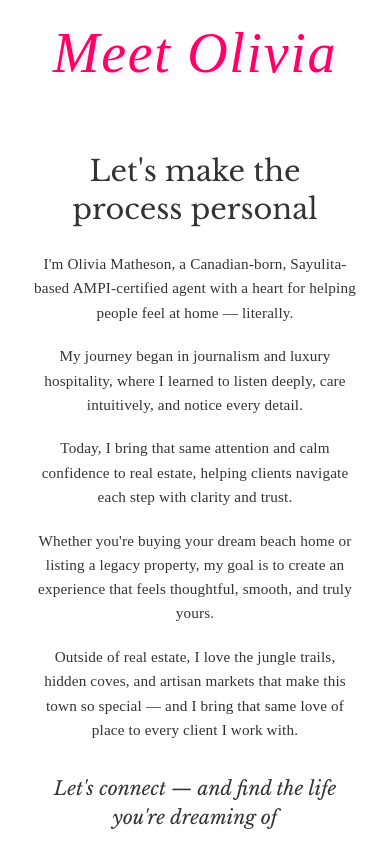
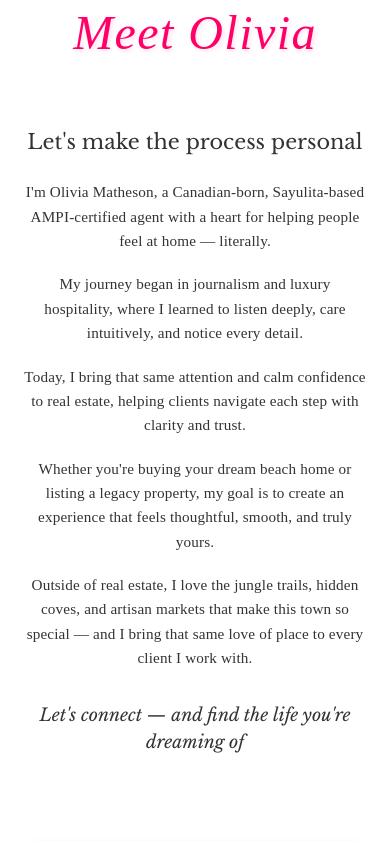
Before and after one commit to IndraRaiden/landing-page, a Nuxt app: page / in a window 390 px wide. Shown: the part 3720-4561 px from the top of the page. Built offline with nearby package versions, Linux system fonts and the light colour scheme.

Commit message:
finale 0.5

```diff
--- a/components/Hero.vue
+++ b/components/Hero.vue
@@ -1,5 +1,5 @@
 <template>
-  <section class="hero-section">
+  <section id="hero" class="hero-section">
 
     <!-- Hero Image -->
     <img
--- a/components/MeetMe.vue
+++ b/components/MeetMe.vue
@@ -106,7 +106,7 @@ import ValuesSection from './MeetMe/ValuesSection.vue';
 }
 
 .process-title {
-  font-size: 1.8rem;
+  font-size: 1.4rem;
   margin: 0 0 1.5rem 0;
   font-weight: 500;
   color: #333;
@@ -126,21 +126,21 @@ import ValuesSection from './MeetMe/ValuesSection.vue';
   position: relative;
   width: 100%;
   box-sizing: border-box;
-  padding-left: 2%;
+  padding: 0 2%;
   display: flex;
-  flex-wrap: wrap;
+  align-items: flex-start;
 }
 
 .left {
-  width: 150px;
+  width: 250px;
   margin-right: 50px;
 }
 
 .right {
-  flex: 1;
+  width: 100%;
   text-align: left;
   max-width: 800px;
-  margin-left: 650px;
+  margin-left: 350px;
 }
 
 .values-full-width {
@@ -219,14 +219,54 @@ import ValuesSection from './MeetMe/ValuesSection.vue';
   color: #555;
 }
 
+@media (max-width: 1200px) {
+  .meetme-section {
+    padding: 7rem 4%;
+    gap: 3.5rem;
+  }
+
+  .right {
+    margin-left: 300px;
+  }
+}
+
 @media (max-width: 1024px) {
   .meetme-section {
     padding: 6rem 4%;
     gap: 3rem;
   }
 
+  .right {
+    margin-left: 250px;
+  }
+
   .portfolio-photo-row {
     gap: 1.5rem;
+  }
+
+  .title {
+    font-size: 4rem;
+  }
+}
+
+@media (max-width: 900px) {
+  .content-row {
+    flex-direction: column;
+  }
+
+  .left {
+    width: 100%;
+    margin-right: 0;
+    margin-bottom: 2rem;
+  }
+
+  .right {
+    width: 100%;
+    margin-left: 0;
+  }
+
+  .title {
+    font-size: 3.8rem;
   }
 }
 
@@ -255,7 +295,6 @@ import ValuesSection from './MeetMe/ValuesSection.vue';
     display: flex;
     flex-direction: column;
     align-items: center;
-    margin-left: 0;
   }
 
   .portfolio-photo-row {
@@ -298,6 +337,33 @@ import ValuesSection from './MeetMe/ValuesSection.vue';
   z-index: 0;
 }
 
+@media (max-width: 480px) {
+  .meetme-section {
+    padding: 4rem 1.5rem;
+    gap: 2.5rem;
+  }
+
+  .title {
+    font-size: 3rem;
+  }
+
+  .process-title {
+    font-size: 1.3rem;
+  }
+
+  .connect-text {
+    font-size: 1.1rem;
+  }
+
+  .section-label {
+    font-size: 1.6rem;
+  }
+
+  .portfolio-container, .photo-container {
+    height: 150px;
+  }
+}
+
 /* raise main content above overlay */
 .meetme-container > * {
   position: relative;
--- a/components/Navbar.vue
+++ b/components/Navbar.vue
@@ -1,9 +1,9 @@
 <template>
   <div>
     <nav class="nav-bar">
-      <div class="g16-logo" data-animation="fade-down"><img src="/navbar/g16.svg" alt="G16 Logo" /></div>
+      <div class="g16-logo" data-animation="fade-down" @click="scrollToSection('hero')" style="cursor: pointer;"><img src="/navbar/g16.svg" alt="G16 Logo" /></div>
       <div class="by-text" data-animation="fade-down">by</div>
-      <div class="logo" data-animation="fade-down"><img src="/navbar/Transparent White Logo.png" alt="HWD Logo" /></div>
+      <div class="logo" data-animation="fade-down" @click="scrollToSection('hero')" style="cursor: pointer;"><img src="/navbar/Transparent White Logo.png" alt="HWD Logo" /></div>
       <!-- Desktop Navigation Links -->
       <ul class="nav-links desktop-nav">
         <li data-animation="fade-down" class="delay-100">
@@ -21,6 +21,7 @@
         <li data-animation="fade-down" class="delay-500">
           <a href="#projects" :class="{ active: activeSection === 'projects' }" @click.prevent="scrollToSection('projects')">{{ t('navbar.findYourPlace') }}</a>
         </li>
+
         <li data-animation="fade-down" class="delay-600 whatsapp-icon">
           <a href="https://wa.me/523221014263" target="_blank" aria-label="Contact on WhatsApp">
             <svg xmlns="http://www.w3.org/2000/svg" width="20" height="20" viewBox="0 0 24 24" fill="#ffffff">
@@ -71,6 +72,7 @@
         <li>
           <a href="#projects" :class="{ active: activeSection === 'projects' }" @click="handleSidebarNavigation('projects')">{{ t('navbar.findYourPlace') }}</a>
         </li>
+
         <li>
           <a href="https://wa.me/523221014263" target="_blank" class="whatsapp-sidebar-link">
             <svg xmlns="http://www.w3.org/2000/svg" width="20" height="20" viewBox="0 0 24 24" fill="#25D366" style="margin-right: 10px; vertical-align: middle;">
--- a/utils/translations/en.js
+++ b/utils/translations/en.js
@@ -4,7 +4,8 @@ export default {
     contact: 'Contact',
     meetOlivia: 'Meet Olivia',
     working: 'Working',
-    findYourPlace: 'Find Your Place'
+    findYourPlace: 'Find Your Place',
+    livwilsellit: 'Livwilsellit'
   },
   hero: {
     title: 'Welcome',
--- a/utils/translations/es.js
+++ b/utils/translations/es.js
@@ -4,7 +4,8 @@ export default {
     contact: 'Contacto',
     meetOlivia: 'Conoce a Olivia',
     working: 'Trabajo',
-    findYourPlace: 'Encuentra tu Lugar'
+    findYourPlace: 'Encuentra tu Lugar',
+    livwilsellit: 'Livwilsellit'
   },
   hero: {
     title: 'Bienvenido',
```
